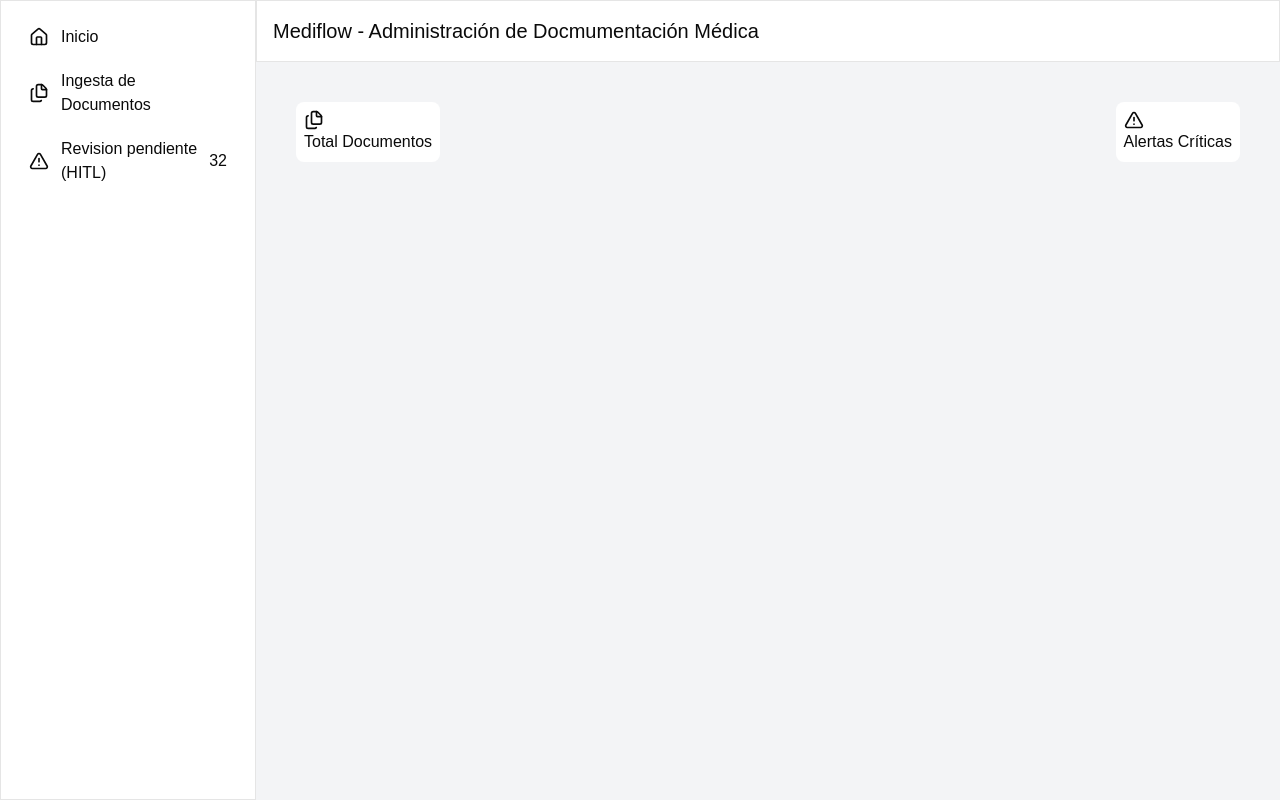
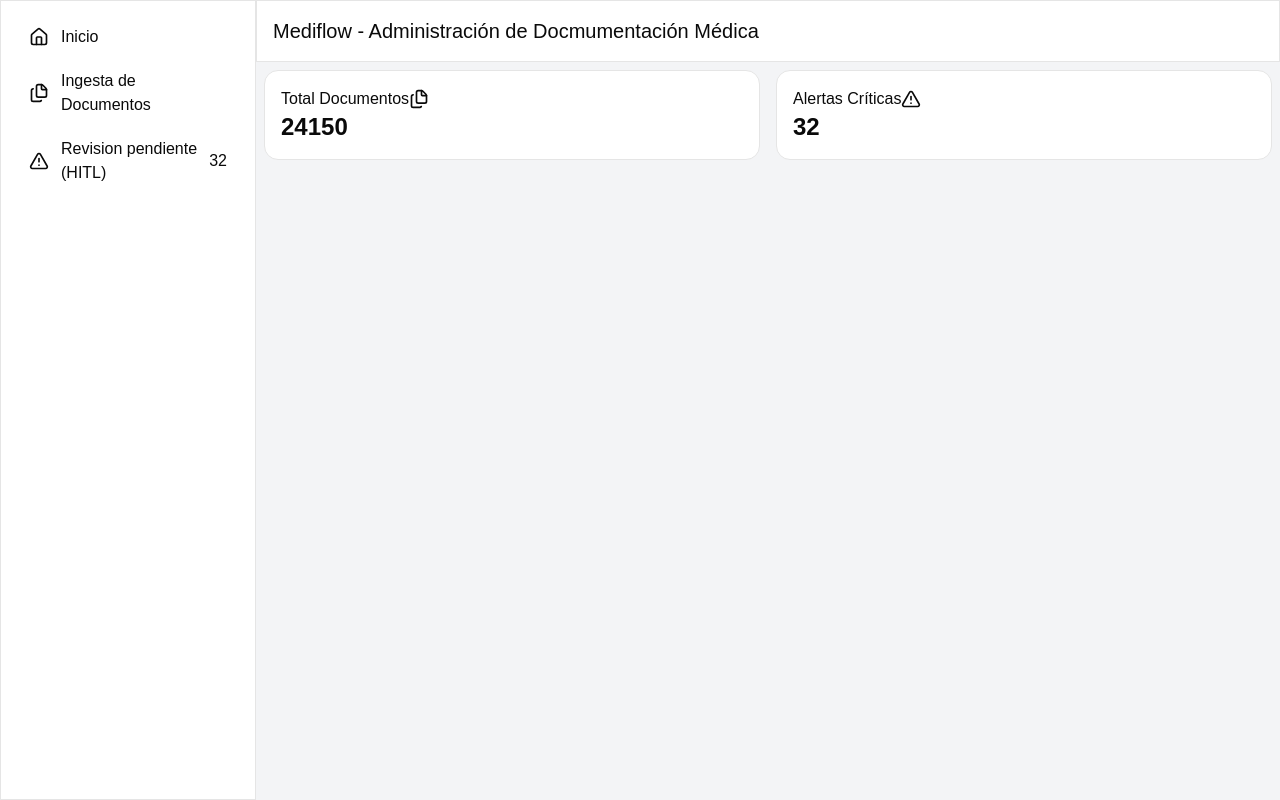
Before and after one commit to No-Country-simulation/G10-LATAM-equipo-8, a React (Vite) app in the folder Frontend/G10-Latam-Equipo-8/: page / in a window 1280 px wide. Built offline with nearby package versions, Linux system fonts and the light colour scheme.

Commit message:
card layout para total documentos y alertas criticas dentro del dashboard

```diff
--- a/Frontend/G10-Latam-Equipo-8/src/layout/DashboardLayout.tsx
+++ b/Frontend/G10-Latam-Equipo-8/src/layout/DashboardLayout.tsx
@@ -11,7 +11,7 @@ function DashboardLayout({children}: Props) {
       <Sidebar></Sidebar>
       <div className="flex-1 flex flex-col">
         <Header title="Mediflow - Administración de Docmumentación Médica"></Header>
-        <main className="flex-1 p-6 bg-gray-100">{children}</main>
+        <main className="flex-1 p-2 bg-gray-100">{children}</main>
       </div>
     </div>
   );
--- a/Frontend/G10-Latam-Equipo-8/src/layout/DocumentCount.tsx
+++ b/Frontend/G10-Latam-Equipo-8/src/layout/DocumentCount.tsx
@@ -8,24 +8,30 @@ type Props = {
 
 const DocumentCount = () => {
   const documentAlerts: Props[] = [
-        {title: "Total Documentos", icon: Files, count: 24150},
-        {title: "Alertas Críticas", icon: TriangleAlert, count: 32}
-    ]
+    { title: "Total Documentos", icon: Files, count: 24150 },
+    { title: "Alertas Críticas", icon: TriangleAlert, count: 32 },
+  ];
   return (
-    <div className="w-full h-24">
-        <nav className="flex justify-between p-4">
+    <div className="w-full">
+      <nav className="flex gap-4">
         {documentAlerts.map((item) => {
           const Icon = item.icon;
           return (
-                    <button key={item.title} className="p-2 bg-white rounded-md ">
+            <button
+              key={item.title}
+              className="flex flex-col justify-between p-4 flex-1 rounded-xl bg-white border"
+            >
+              <div className="flex items-center justify-between">
+                <span>{item.title}</span>
                 <Icon className="size-5 shrink-0" />
-                        <span>{item.title}</span>
+              </div>
+              <span className="text-2xl font-bold text-left">{item.count}</span>
             </button>
-                )
+          );
         })}
       </nav>
     </div>
   );
-}
+};
 
 export default DocumentCount;
```
Lines whose indentation alone changed are shown as unchanged.
